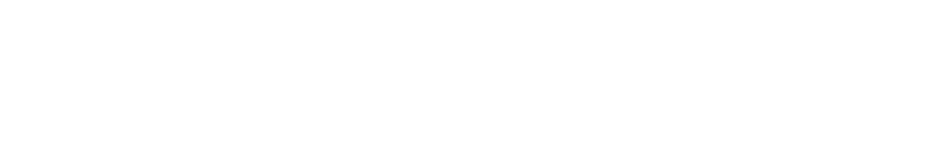
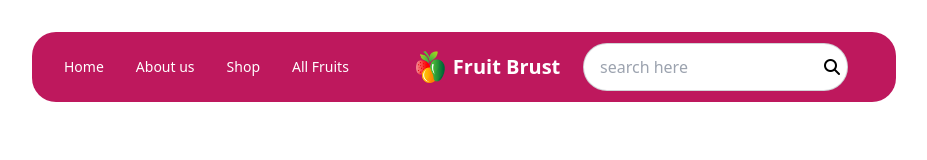
Before and after one commit to NushJoya/fruits-brust-repo, a plain HTML site: page index.html in a window 1280 px wide. Shown: the whole page, without its empty margins (176-1103 px from the left). Drawn offline with nearby package versions, Linux system fonts and the light colour scheme.

Commit message:
navbar added

```diff
--- a/index.html
+++ b/index.html
@@ -4,8 +4,59 @@
     <meta charset="UTF-8">
     <meta name="viewport" content="width=device-width, initial-scale=1.0">
     <title>Fruit Brust</title>
+    <!--daisy nd tailwind link-->
+    <link href="https://cdn.jsdelivr.net/npm/daisyui@3.4.0/dist/full.css" rel="stylesheet" type="text/css" />
+    <script src="https://cdn.tailwindcss.com"></script>
+    <!--font awesome-->
+    <script src="https://kit.fontawesome.com/20c5e7663c.js" crossorigin="anonymous"></script>
 </head>
 <body>
+    <header>
+        <nav class="w-90 ml-52 mr-52 mt-8 text-white">
+            <div class="navbar  bg-pink-700 rounded-3xl ">
 
+                <div class="navbar-start  hidden lg:flex mr-30">
+                  <ul class="menu menu-horizontal ">
+                    <li><a>Home</a></li>
+                    <li><a>About us</a></li>
+                    <li><a>Shop</a></li>
+                    <li><a>All Fruits</a></li>
+                  </ul>
+                </div>
+                <div class="navbar-center">
+
+                </div>
+                <div>
+
+                  <a class="btn btn-ghost -mr-52 normal-case text-xl">
+                    <img class="h-8" src="images/logo.png" alt="">
+                  <h3>Fruit Brust</h3>
+
+                </div>
+                <div class="navbar-end">
+                  <div class="dropdown">
+                    <label tabindex="0" class="btn btn-ghost btn-circle lg:hidden">
+                      <svg xmlns="http://www.w3.org/2000/svg" class="h-5 w-5" fill="none" viewBox="0 0 24 24" stroke="currentColor"><path stroke-linecap="round" stroke-linejoin="round" stroke-width="2" d="M4 6h16M4 12h16M4 18h7" /></svg>
+                    </label>
+                    <ul tabindex="0" class="menu menu-sm dropdown-content mt-3 z-[1] p-2 shadow bg-base-100 rounded-box w-52">
+                      <li><a>Home</a></li>
+                      <li><a>About us</a></li>
+                      <li><a>Shop</a></li>
+                      <li><a>Follow us</a></li>
+
+
+                    </ul>
+                  </div>
+                </div>
+                <div class="navbar-end  lg:w-auto">
+                 <div>
+                  <input type="search-bar" placeholder="search here"  class="input input-bordered  md:w-30 rounded-3xl mr-10"/>
+                  <i class="fa-solid fa-magnifying-glass absolute -ml-16 mt-4 text-black"></i>
+
+                </div>
+                </div>
+                 </div>
+            </nav>
+         </header>
 </body>
 </html>
```
